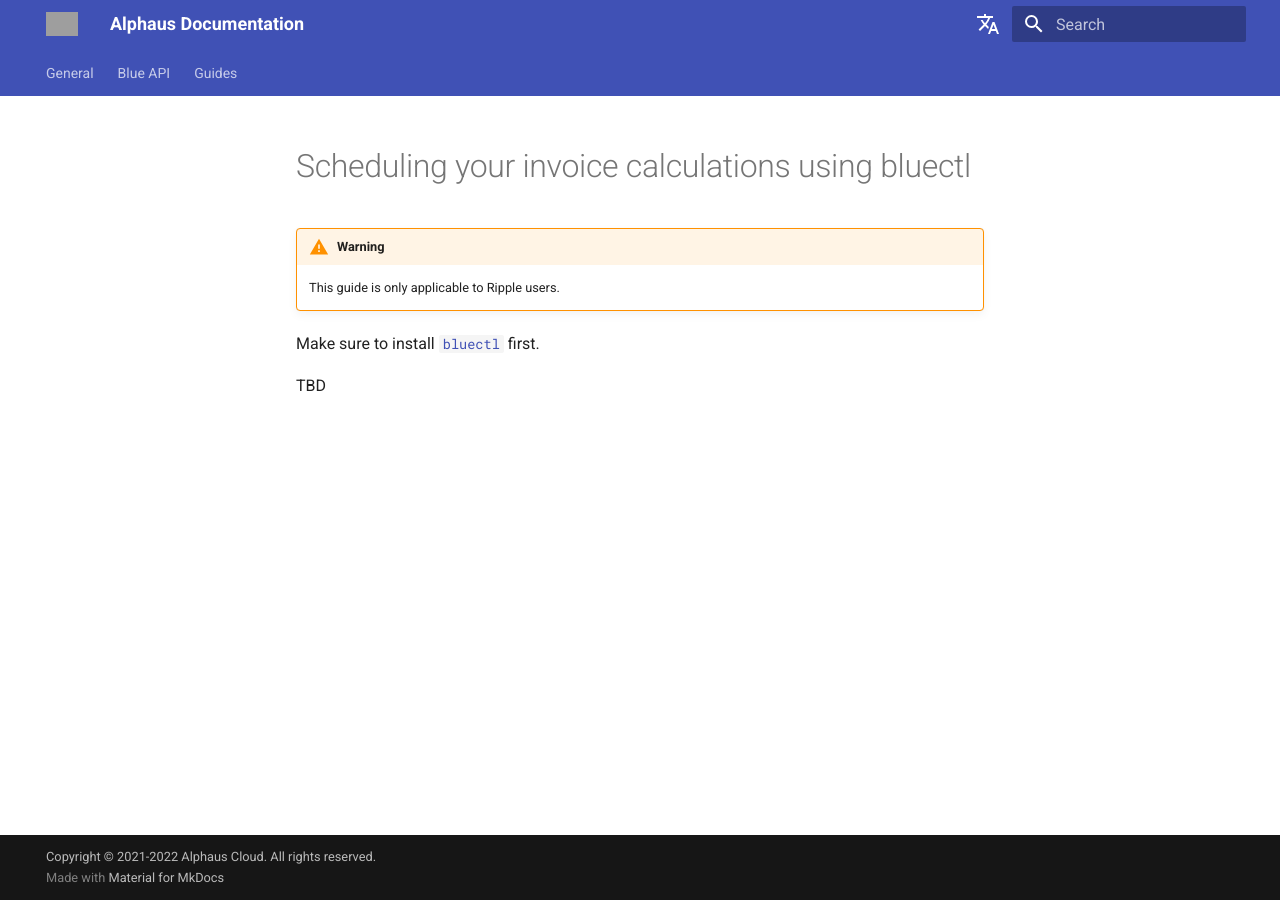
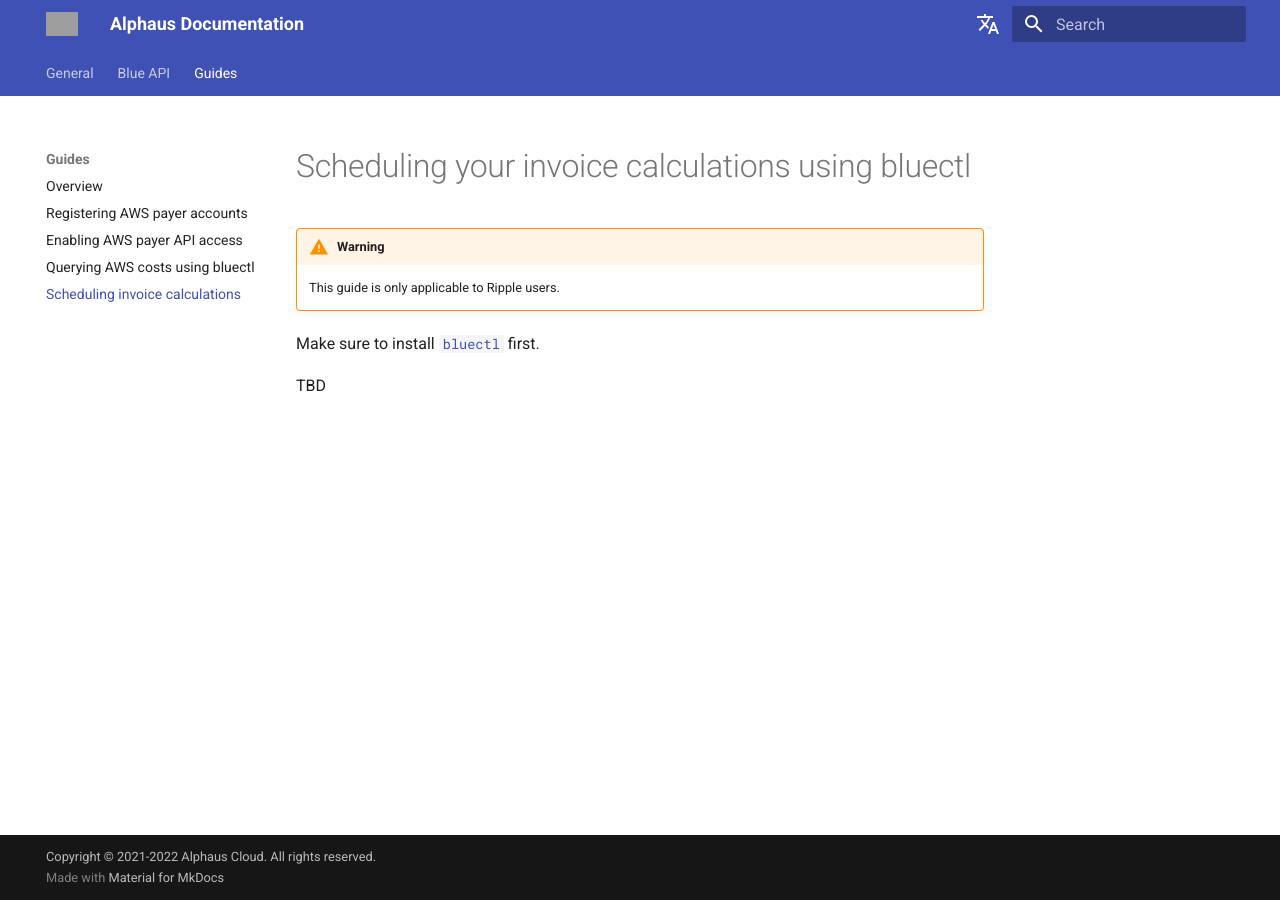
Before and after one commit to alphauslabs/tmpdocs, an MkDocs documentation site: the page built from docs/guides/invoice-calc-sched.md, in a window 1280 px wide. Built offline with MkDocs 1.6.1 and Material for MkDocs 9.7.7, drawn with Linux system fonts in a browser that asks for light colours; comment, search, counter and statistics services are not loaded; grey boxes are pictures that could not be loaded.

Commit message:
docs: wip schedule invoice calc

```diff
--- a/mkdocs.yml
+++ b/mkdocs.yml
@@ -37,7 +37,7 @@ nav:
   - 'Registering AWS payer accounts': 'guides/aws-register-payer.md'
   - 'Enabling AWS payer API access': 'guides/aws-enable-api-access.md'
   - 'guides/aws-query-costs.md'
-  - 'Scheduling invoice calculations': 'invoice-calc-sched.md'
+  - 'Scheduling invoice calculations': 'guides/invoice-calc-sched.md'
 
 extra:
   alternate:
```
